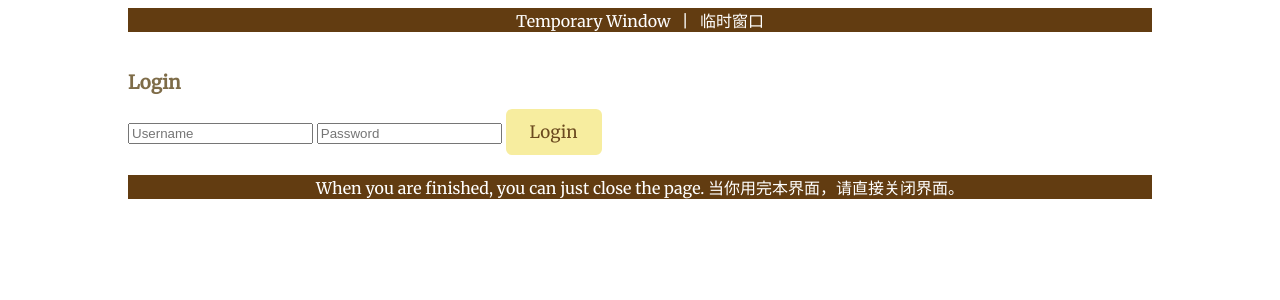
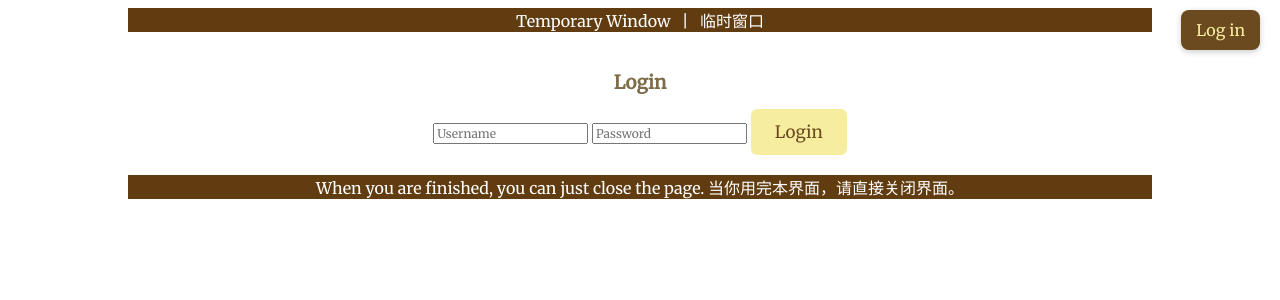
Before and after one commit to Bear-Resort/bear-resort.github.io, a Jekyll site: the page built from assets/html/login.md, in a window 1280 px wide. Shown: the top 300 px of the page. Built offline with Jekyll 4.4.1, drawn with Linux system fonts in a browser that asks for light colours.

Commit message:
updated the style of the function

```diff
--- a/assets/css/style.css
+++ b/assets/css/style.css
@@ -125,6 +125,7 @@
 
 
 textarea {
+    font-family: 'Merriweather', serif;
     font-size: 12px;
     width: 75%;
     margin: 0 auto 0 auto;
@@ -132,6 +133,11 @@
     resize: none;
     height: auto;
     overflow: hidden;
+}
+
+input {
+    font-family: 'Merriweather', serif;
+    font-size: 12px;
 }
 
 .button-wrapper {
--- a/assets/html/login.md
+++ b/assets/html/login.md
@@ -3,13 +3,13 @@
 ---
 
 <div class="container">
-    <div id="login-form">
+    <div id="login-form" style="text-align: center;">
       <h2>Login</h2>
       <input type="text" id="username" placeholder="Username" required />
       <input type="password" id="password" placeholder="Password" required />
       <button onclick="handleLogin()">Login</button>
     </div>
-    <div id="welcome" style="display: none;">
+    <div id="welcome" style="display: none; text-align: center;">
       <div id="welcome-text"></div>
       <button id="logout-btn" onclick="handleLogout()">Logout</button>
     </div>
```
Also changed, not shown: other parts of assets/html/login.md (+8 -7 lines).
